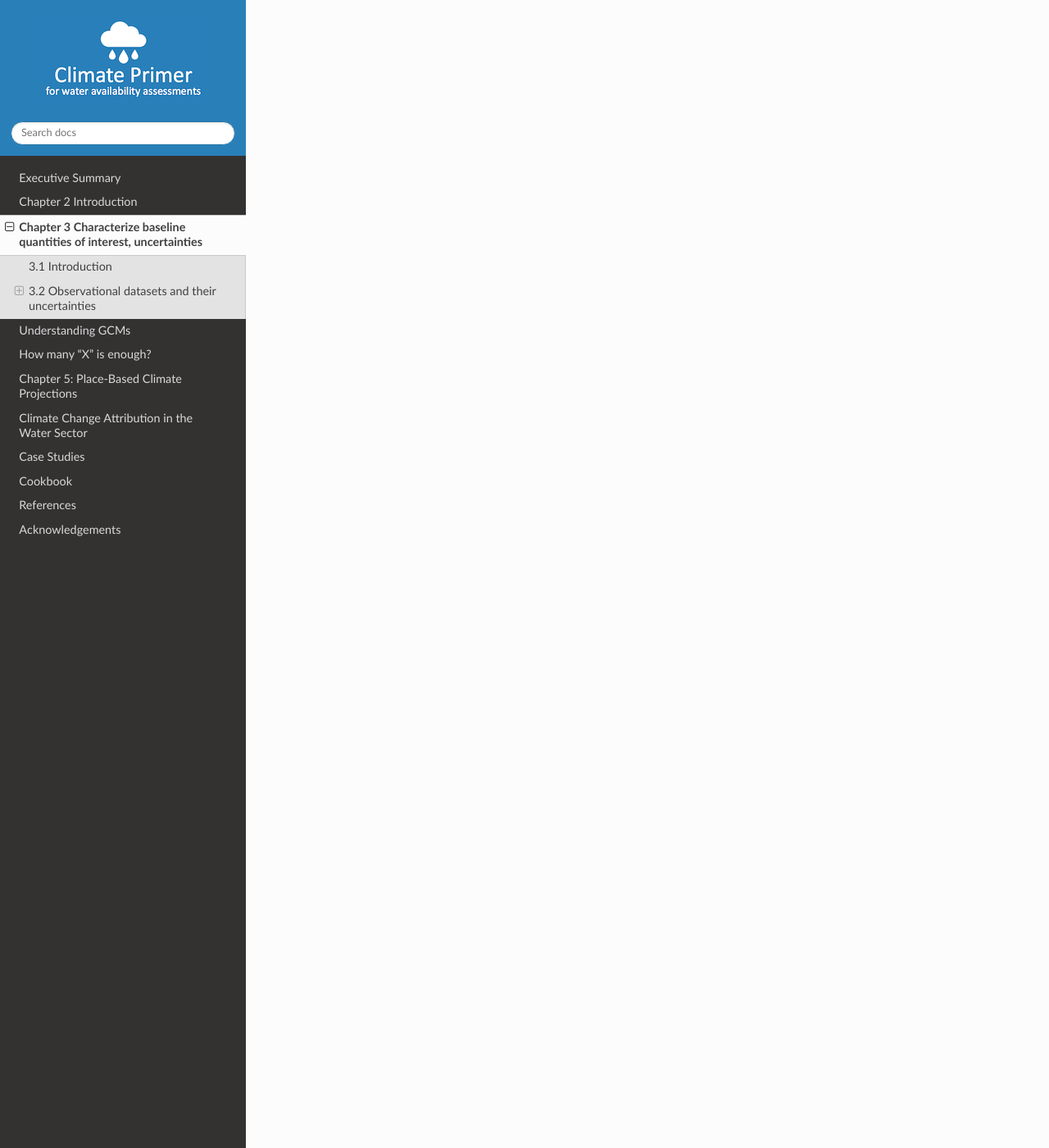
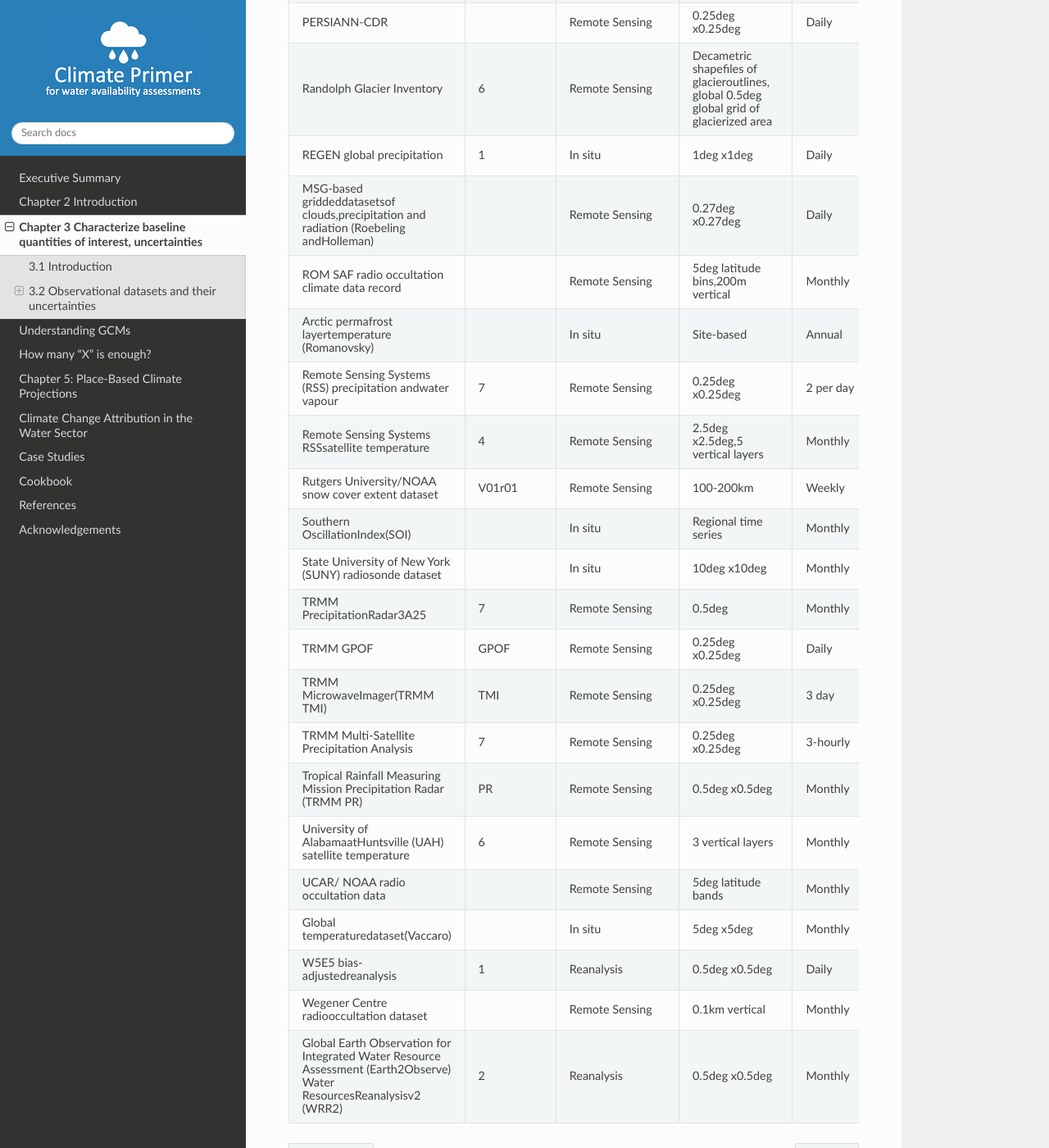
Before and after one commit to NCAR/climate-primer-water, a Sphinx documentation site: the page built from doc/baselines.rst, in a window 1280 px wide and 1400 px high, scrolled down 17245 px. Shown: the whole window at 82% size. Built offline with Sphinx 7.4.7 and the Read the Docs theme 2.0.0, drawn with Linux system fonts in a browser that asks for light colours; some of the changed text lies outside the part shown.

Commit message:
Update baselines.rst

```diff
--- a/doc/baselines.rst
+++ b/doc/baselines.rst
@@ -1486,7 +1486,10 @@
 
 3.2.8 **Table of Observational datasets**
 ~~~~~~~~~~~~~~~~~~~~~~~~~~~~~~~~~~~~~~~
-
+.. csv-table:: Observational datasets
+   :file: _files/Table3_1.csv
+   :header-rows: 1
+   :class: longtable
 
 
 .. |image1| image:: media/ch3/image_obs2.png
```
